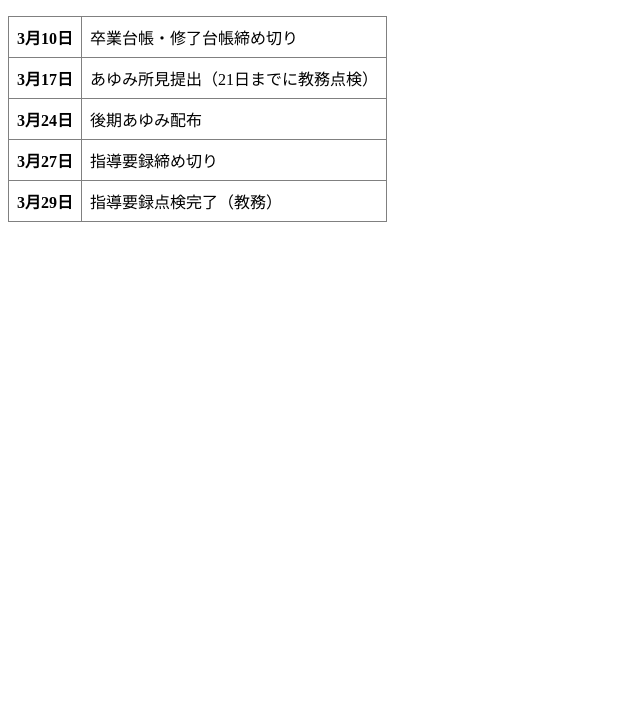
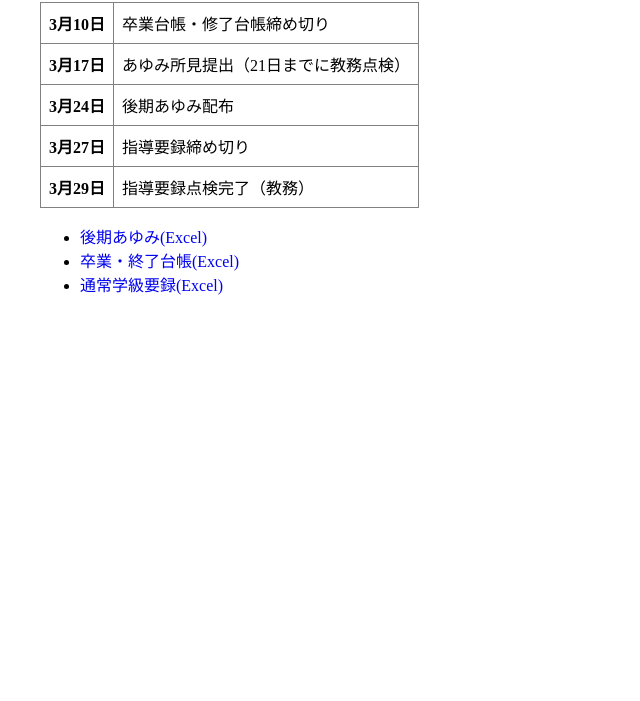
Before and after one commit to tokoshika/astro-deploy, an Astro site: page /astro-deploy/ayumi in a window 1280 px wide. Shown: the part 99-800 px from the top of the page, without its empty margins (0-640 px from the left). Built offline with nearby package versions, Linux system fonts and the light colour scheme; Astro itself is replaced by a stand-in of ours.

Commit message:
Add files via upload

```diff
--- a/src/pages/ayumi.astro
+++ b/src/pages/ayumi.astro
@@ -7,6 +7,7 @@
     <title>Document</title>
   </head>
   <body>
+    <section>
       <a href="https://tokoshika.github.io/astro-deploy/">Home</a>
       <h1>後期あゆみ・指導要録</h1>
 
@@ -32,10 +33,36 @@
           <td>指導要録点検完了（教務）</td>
         </tr>
       </table>
+
+      <ul>
+        <li class="link-container">
+          <a
+            href="https://shikaoi.sharepoint.com/:f:/s/shikasho/EoM1zU5pDtFCuQjEyzBLhvIBPygdsZ0yOvFdyDsV9B8uUw?e=9KUfk9"
+            >後期あゆみ(Excel)</a
+          >
+        </li>
+        <li>
+          <a
+            href="https://shikaoi.sharepoint.com/:f:/s/shikasho/EpMB0Or94jZBhjbg9dPICVUBzGMXWXm_ALVC_x6_KtviMw?e=vI1UiW"
+            >卒業・終了台帳(Excel)</a
+          >
+        </li>
+        <li>
+          <a
+            href="https://shikaoi.sharepoint.com/:f:/s/shikasho/EqvhCZXgnFRIuDQhzliQG8sBM7kyA1Rwz-_1uOOCAQxOdA?e=b2nnX8"
+            >通常学級要録(Excel)</a
+          >
+        </li>
+      </ul>
+    </section>
   </body>
 </html>
 
 <style>
+  section {
+    margin-left: 2rem;
+    margin-right: 2rem;
+  }
   th {
     padding: 0.5rem;
   }
@@ -43,4 +70,12 @@
   td {
     padding: 0.5rem;
   }
+  .link-container {
+    margin-top: 1rem;
+  }
+  a {
+    margin-bottom: 1.5rem;
+    text-decoration: none;
+    cursor: pointer;
+  }
 </style>
```
Lines whose indentation alone changed are shown as unchanged.
